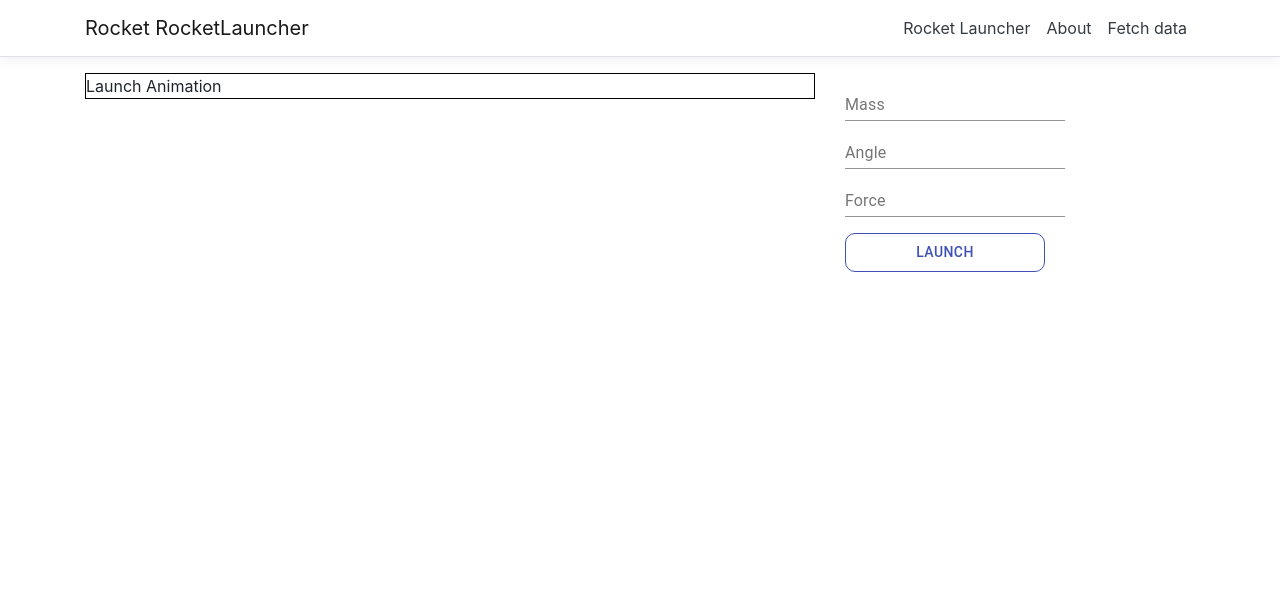
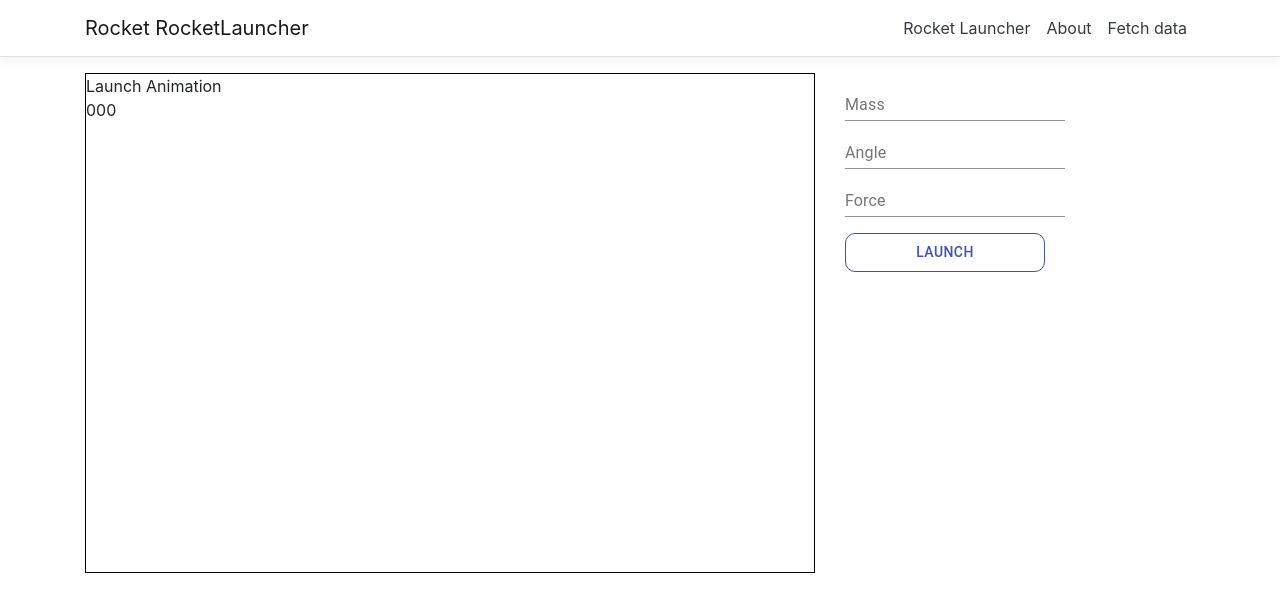
Before and after one commit to brian-byassee/rocket-launcher, a React (Create React App) app in the folder ClientApp/: page / in a window 1280 px wide. Shown: the top 612 px of the page. Built offline with nearby package versions, Linux system fonts and the light colour scheme.

Commit message:
Add react spring

```diff
--- a/ClientApp/src/components/LaunchAnimation/LaunchAnimation.js
+++ b/ClientApp/src/components/LaunchAnimation/LaunchAnimation.js
@@ -2,10 +2,19 @@ import React from 'react';
 import PropTypes from 'prop-types';
 import './styles.css';
 
-const LaunchAnimation = () => <div className="LaunchAnimation">Launch Animation</div>;
+const LaunchAnimation = ({ mass, angle, force }) => (
+  <div className="LaunchAnimation">
+    <div className="title">Launch Animation</div>
+    <div>
+      {mass}
+      {angle}
+      {force}
+    </div>
+  </div>
+);
 
 LaunchAnimation.propTypes = {
-  rocketMass: PropTypes.number.isRequired,
+  mass: PropTypes.number.isRequired,
   angle: PropTypes.number.isRequired,
   force: PropTypes.number.isRequired,
 };
--- a/ClientApp/src/components/LaunchAnimation/styles.css
+++ b/ClientApp/src/components/LaunchAnimation/styles.css
@@ -1,4 +1,6 @@
 .LaunchAnimation {
   border: 1px solid black;
+  min-width: 500px;
+  min-height: 500px;
   width: 100%;
 }
--- a/ClientApp/src/components/LaunchDataEntry/LaunchDataEntry.js
+++ b/ClientApp/src/components/LaunchDataEntry/LaunchDataEntry.js
@@ -12,9 +12,9 @@ const LaunchDataEntry = ({ onLaunch }) => (
     {({ handleSubmit }) => (
       <form onSubmit={handleSubmit}>
         <div className="LaunchDataEntry">
-          <Field type="number" id="mass" name="mass" render={({ field }) => <TextField {...field} label="Mass" />} />
-          <Field type="number" id="angle" name="angle" render={({ field }) => <TextField {...field} label="Angle" />} />
-          <Field type="text" id="force" name="force" render={({ field }) => <TextField {...field} label="Force" />} />
+          <Field id="mass" name="mass" render={({ field }) => <TextField {...field} type="number" label="Mass" />} />
+          <Field id="angle" name="angle" render={({ field }) => <TextField {...field} type="number" label="Angle" />} />
+          <Field id="force" name="force" render={({ field }) => <TextField {...field} type="number" label="Force" />} />
           <Button className="submit-button" type="submit" color="primary">
             Launch
           </Button>
--- a/ClientApp/src/pages/RocketLaunchContent.js
+++ b/ClientApp/src/pages/RocketLaunchContent.js
@@ -5,12 +5,15 @@ import { LaunchAnimation } from '../components/LaunchAnimation';
 
 const RocketLaunchContent = () => {
   const [isLoggedIn, setIsLoggedIn] = useState(true);
-  const [rocketMass, setRocketMass] = useState(0);
+  const [mass, setMass] = useState(0);
   const [angle, setAngle] = useState(0);
   const [force, setForce] = useState(0);
 
   const onLaunch = (values) => {
-    console.log(values);
+    const { mass, angle, force } = values;
+    setMass(mass);
+    setAngle(angle);
+    setForce(force);
     console.log('Rocket has launched....');
   };
 
@@ -20,7 +23,7 @@ const RocketLaunchContent = () => {
       {isLoggedIn && (
         <div className="row">
           <div className="col-xs-9 col-md-8">
-            <LaunchAnimation rocketMass={rocketMass} angle={angle} force={force} />
+            <LaunchAnimation mass={mass} angle={angle} force={force} />
           </div>
           <div className="col-xs-3 col-md-4">
             <LaunchDataEntry onLaunch={onLaunch} />
```
Also changed, not shown: ClientApp/package.json (+5 -4 lines), 1 other file (tests, documents, lock files or other folders).
